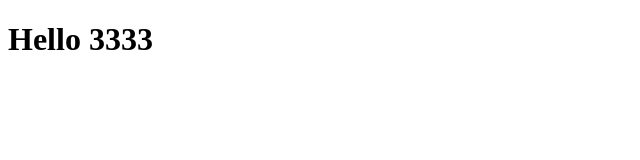
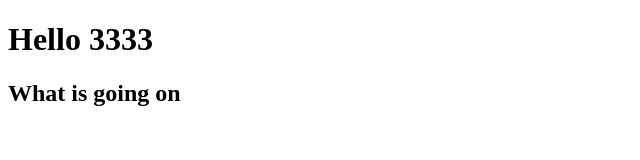
Before and after one commit to YaredKebedew/gitPractice, a plain HTML site: page Pages/index.html in a window 1280 px wide. Shown: the whole page, without its empty margins (0-640 px from the left). Drawn offline with Linux system fonts and the light colour scheme.

Commit message:
index.html
Please see the update on the " What is going on"

```diff
--- a/Pages/index.html
+++ b/Pages/index.html
@@ -8,6 +8,6 @@
 <body>
     <h1>Hello 3333</h1>
 
-
+    <h2>What is going on</h2>
 </body>
 </html>
```
